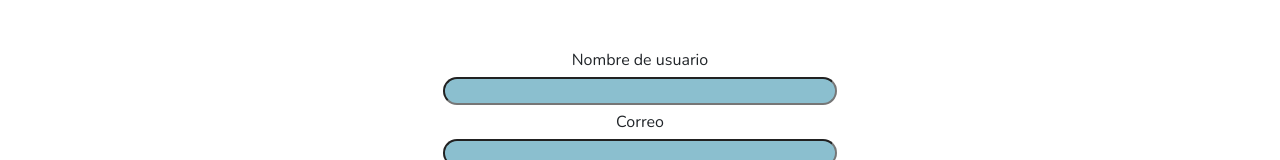
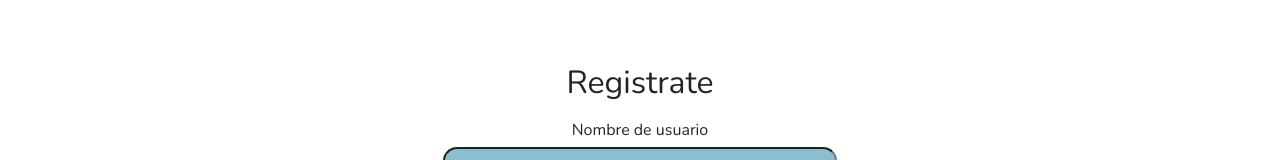
Before and after one commit to luiscorrea7/StoreApple-FrontEnd, a React (Vite) app: page /register in a window 1280 px wide. Shown: the top 160 px of the page. Built offline with nearby package versions, Linux system fonts and the light colour scheme; no server answers.

Commit message:
front-Register-estilos

```diff
--- a/src/Pages/registerPage/RegisterPage.jsx
+++ b/src/Pages/registerPage/RegisterPage.jsx
@@ -58,6 +58,7 @@ const RegisterPage = () => {
       <Row className="justify-content-center g-0">
 
         <Col xs={10} md={8} className="d-flex flex-column align-items-center">
+          <h2 className="m-3 font">Registrate</h2>
           <label htmlFor="userName">Nombre de usuario</label>
           <input type="text"
           className="form-est"
--- a/src/main.jsx
+++ b/src/main.jsx
@@ -5,7 +5,7 @@ import { BrowserRouter, Route, Routes } from 'react-router-dom';
 import { FooterAD } from './components/footerPage/FooterAD.modules'
 import Error404 from './Pages/errorPage/Error404.module';
 import RecuperarContraseña from './Pages/recuperarContraseña/RecuperarContraseña';
-import RegisterPage from './pages/registerPage/RegisterPage';
+import RegisterPage from './Pages/registerPage/RegisterPage';
 
 ReactDOM.createRoot(document.getElementById('root')).render(
   <React.StrictMode>
```
Also changed, not shown: src/Pages/registerPage/RegisterPage.module.css (+0 -106 lines).
